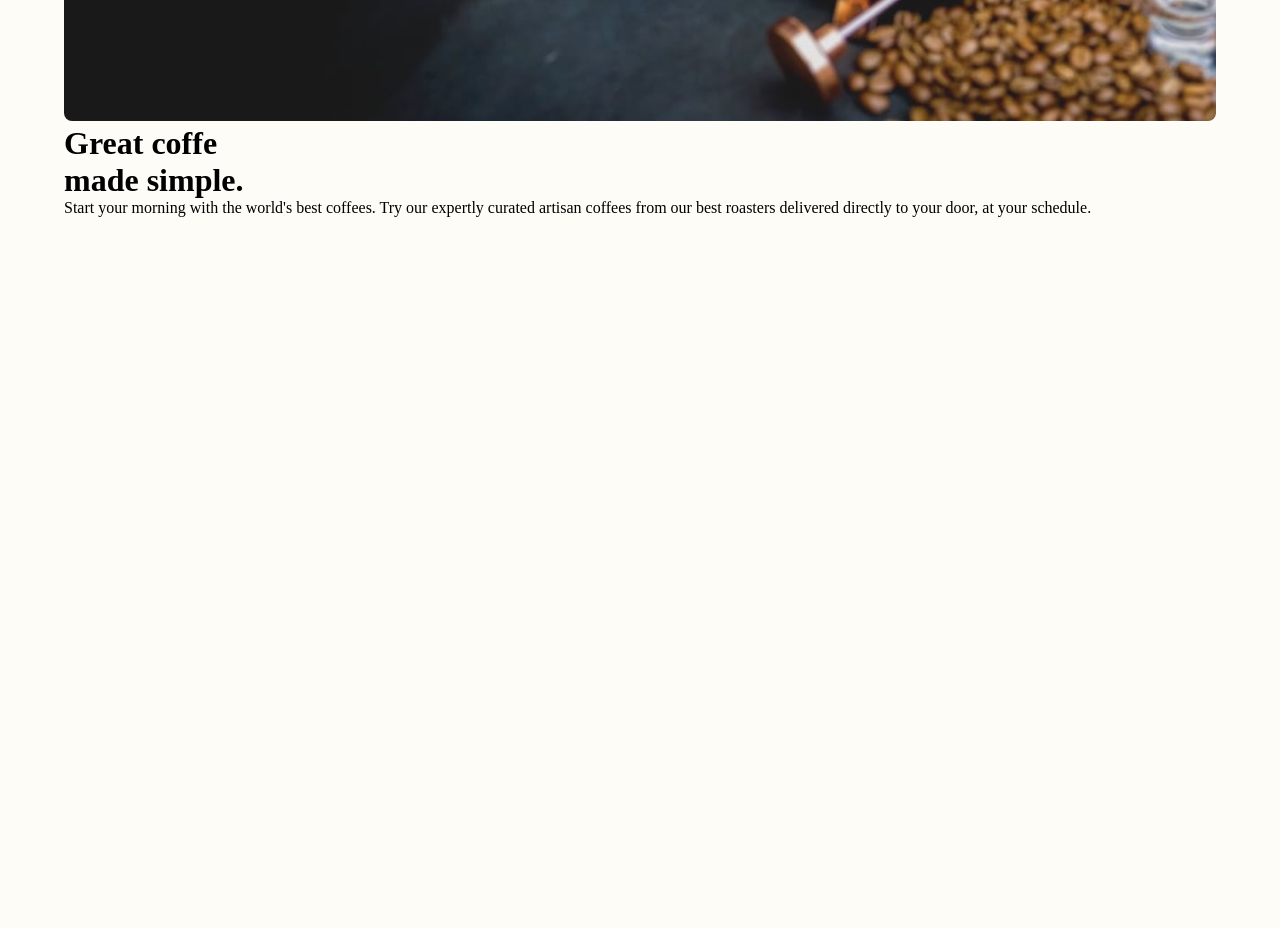
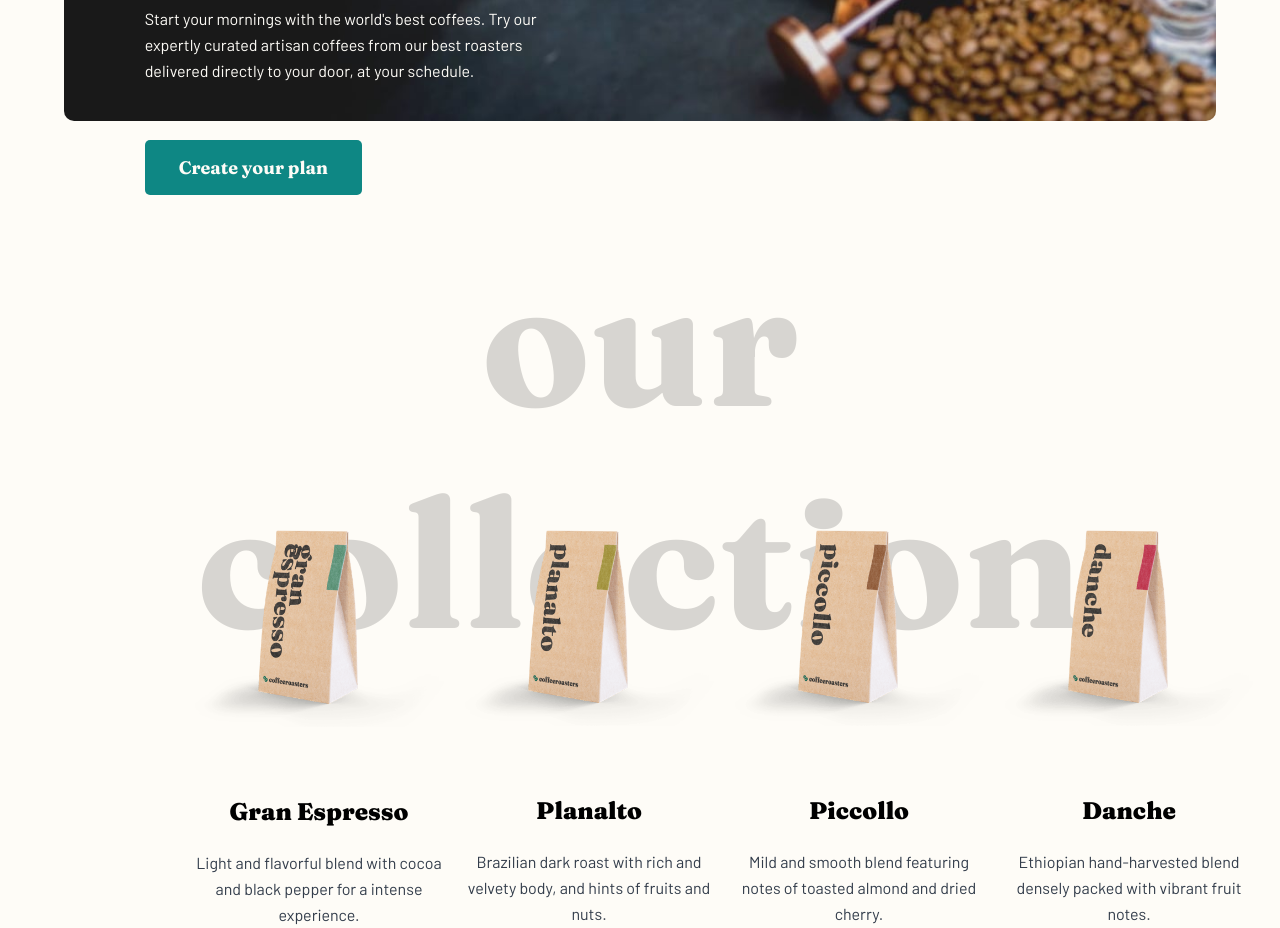
Before and after one commit to filgueira5/CoffeRoasters-Website, a plain HTML site: page index.html in a window 1280 px wide. Shown: the part 520-1448 px from the top of the page. Before the commit the page ends 825 px from the top, so only its background shows below. Drawn offline with Linux system fonts and the light colour scheme.

Commit message:
Second Update

```diff
--- a/index.html
+++ b/index.html
@@ -32,16 +32,53 @@
             <img src="./assets/home/desktop/image-hero-coffeepress.jpg" alt="">
         </div>
         <div class="main-central-text">
-            <h1>Great coffe</h1>
-            <h1>made simple.</h1>
-            <p>Start your morning with the world's best
+            <div class="main-text-title">
+                <h1>Great coffee</h1>
+                <h1>made simple.</h1>
+            </div>
+            <p>Start your mornings with the world's best
                 coffees. Try our expertly curated artisan
                 coffees from our best roasters delivered
                 directly to your door, at your schedule.
             </p>
+            <button class="btn-create-plan"><a href="#">Create your plan</a></button>
         </div>
     </div>
 
-
+    <div class="type-collection">
+        <div id="background-title">
+            <h1>our collection</h1>
+        </div>
+        <div class="coffee-type-container">
+            <div class="coffee">
+                <img src="./assets/home/desktop/image-gran-espresso.png" alt="gran-expresso-image">
+                <h3>Gran Espresso</h3>
+                <p>Light and flavorful blend with cocoa and
+                    black pepper for a intense experience.
+                </p>
+            </div>
+            <div class="coffee">
+                <img src="./assets/home/desktop/image-planalto.png" alt="gran-expresso-image">
+                <h3>Planalto</h3>
+                <p>Brazilian dark roast with rich and velvety body,
+                    and hints of fruits and nuts.
+                </p>
+            </div>
+            <div class="coffee">
+                <img src="./assets/home/desktop/image-piccollo.png" alt="gran-expresso-image">
+                <h3>Piccollo</h3>
+                <p>Mild and smooth blend featuring notes of toasted almond
+                    and dried cherry.
+                </p>
+            </div>
+            <div class="coffee">
+                <img src="./assets/home/desktop/image-danche.png" alt="gran-expresso-image">
+                <h3>Danche</h3>
+                <p>Ethiopian hand-harvested blend densely packed with vibrant
+                    fruit notes.
+                </p>
+            </div>
+        </div>
+    </div>
 </body>
 </html>
--- a/style.css
+++ b/style.css
@@ -1,6 +1,7 @@
 * {
     margin: 0;
     padding: 0;
+    box-sizing: border-box;
 }
 
 
@@ -41,8 +42,101 @@ ul {
     list-style: none;
 }
 
+.main-content {
+    position: relative;
+}
+
 .main-central-image img {
     margin-top: 45px;
-    border-radius: 8px;
+    border-radius: 10px;
     width: 100%;
 }
+
+.main-central-text {
+    position: absolute;
+    top: 100px;
+    padding-left: 7%;
+    max-width: 50%;
+    margin-top: 50px;
+}
+
+.main-text-title h1{
+    color: var(--Light-Cream);
+    font-family: 'Fraunces';
+    font-size: 80px;
+    font-weight: 900;
+    line-height: 72px;
+}
+
+.main-central-text p {
+    margin-top: 32px;
+    color: var(--Light-Cream);
+    font-family: 'Barlow';
+    width: 400px;
+    line-height: 26px;
+    font-size: 16px;
+}
+
+.main-central-text button {
+    background-color: var(--Dark-Cyan);
+    border: none;
+    border-radius: 5px;
+    padding: 16px 34px;
+    margin-top: 56px;
+}
+
+.main-central-text button a {
+    text-decoration: none;
+    color: var(--Light-Cream);
+    font-size: 18px;
+    font-weight: bold;
+    font-family: 'Fraunces';
+}
+
+.type-collection {
+    position: relative;
+}
+
+#background-title{
+    font-size: 90px;
+    font-family: 'Fraunces';
+    font-weight: 900;
+    opacity: 15%;
+    text-align: center;
+    margin-top: 105px;
+}
+
+.coffee-type-container {
+    position: absolute;
+    display: flex;
+    left: 130px;
+    top: 300px;
+    gap: 20px;
+}
+
+.coffee {
+    display: flex;
+    flex-direction: column;
+    align-items: center;
+    width: 250px;
+}
+
+.coffee img {
+    width: 250px;
+    margin-bottom: 70px;
+}
+
+.coffee h3 {
+    font-family: 'Fraunces';
+    font-size: 24px;
+    font-weight: 900;
+    margin-bottom: 24px;
+}
+
+.coffee p {
+    text-align: center;
+    font-family: 'Barlow';
+    font-size: 16px;
+    line-height: 26px;
+    color: var(--Dark-Grey-Blue);
+}
```
